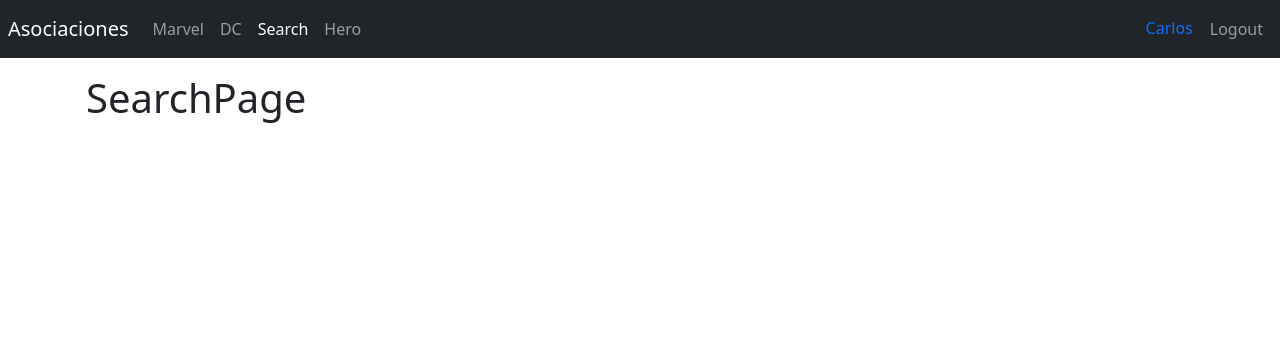
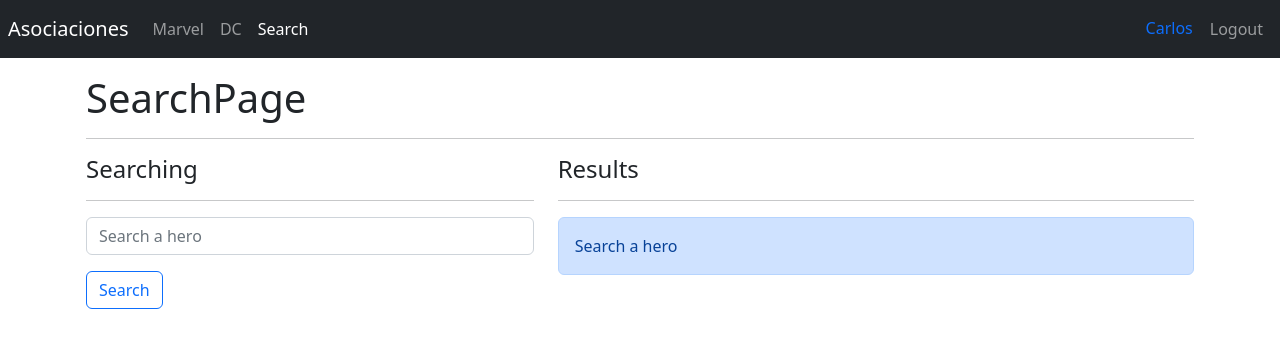
Before and after one commit to CarlosVMPE/react-heroes-spa-vite, a React (Vite) app: page /search in a window 1280 px wide. Shown: the top 348 px of the page. Built offline with nearby package versions, Linux system fonts and the light colour scheme.

Commit message:
adding searching page for heroes

```diff
--- a/package.json
+++ b/package.json
@@ -8,6 +8,7 @@
     "preview": "vite preview"
   },
   "dependencies": {
+    "query-string": "^7.1.1",
     "react": "^18.0.0",
     "react-dom": "^18.0.0",
     "react-router-dom": "^6.3.0"
--- /dev/null
+++ b/src/heroes/helpers/getHeroesByName.js
@@ -0,0 +1,10 @@
+import { heroes } from "../data/heroes";
+
+export const getHeroesByName = (name = '') => {
+    name = name.toLowerCase().trim();
+
+    if (name.length === 0) return [];
+
+    return heroes.filter(hero => hero.superhero.toLowerCase().includes(name))
+
+}
--- a/src/heroes/helpers/index.js
+++ b/src/heroes/helpers/index.js
@@ -1,2 +1,3 @@
 export * from './getHeroesByPublisher'
 export * from './getHeroById'
+export * from './getHeroesByName'
--- a/src/heroes/pages/SearchPage.jsx
+++ b/src/heroes/pages/SearchPage.jsx
@@ -1,7 +1,82 @@
-import React from 'react'
+import { useLocation, useNavigate } from 'react-router-dom';
+import queryString from 'query-string';
+import { useForm } from '../../hooks/useForm'
+import { HeroCard } from '../components';
+import { getHeroesByName } from '../helpers';
 
 export const SearchPage = () => {
+
+  const navigate = useNavigate();
+  const location = useLocation();
+
+  const { q = '' } = queryString.parse(location.search);
+
+  const heroes = getHeroesByName(q);
+
+  const showSearch = (q.length === 0);
+  const showError = (q.length > 0) && heroes.length === 0;
+
+  const { searchText, onInputChange } = useForm({
+    searchText: q
+  });
+
+  const onSearchSubmit = (e) => {
+    e.preventDefault();
+    //if (searchText.trim().length <= 1) return;
+
+    navigate(`?q=${searchText}`);
+  }
+
   return (
-    <h1>SearchPage</h1>
+    <>
+      <h1>SearchPage</h1>
+      <hr />
+
+      <div className="row">
+        <div className="col-5">
+          <h4>Searching</h4>
+          <hr />
+
+          <form onSubmit={onSearchSubmit}>
+            <input
+              type="text"
+              placeholder='Search a hero'
+              className='form-control'
+              name='searchText'
+              autoComplete='off'
+              value={searchText}
+              onChange={onInputChange}
+            />
+
+            <button className='btn btn-outline-primary mt-3'>
+              Search
+            </button>
+          </form>
+        </div>
+
+        <div className="col-7">
+          <h4>Results</h4>
+          <hr />
+
+          {/* {
+            (q === '')
+              ? <div className="alert alert-primary">Search a hero</div>
+              : (heroes.length === 0) && <div className="alert alert-danger">No hero with <strong>{q}</strong></div>
+
+          } */}
+
+          <div className="alert alert-primary animate__animated animate__fadeIn" style={{ display: showSearch ? '' : 'none' }}>Search a hero</div>
+
+          <div className="alert alert-danger animate__animated animate__fadeIn" style={{ display: showError ? '' : 'none' }}>No hero with <strong>{q}</strong></div>
+
+          {
+            heroes.map(hero => (
+              <HeroCard {...hero} key={hero.id} />
+            ))
+          }
+
+        </div>
+      </div>
+    </>
   )
 }
--- /dev/null
+++ b/src/hooks/useForm.js
@@ -0,0 +1,41 @@
+
+
+import { useState } from "react";
+
+/* Custom Form Hook */
+/*
+  Set an instance, you need to pass the values for your form:
+  const { description, onInputChange, onResetForm } = useForm({
+        description: ''
+    });
+*/
+/*
+  If you can use it, you need to set a tag "name" to your input
+  eg:
+  <input type="text" placeholder="abc"
+                name="description"
+                value={description}
+                onChange={onInputChange} />
+*/
+export const useForm = (initialForm = {}) => {
+    const [formState, setFormState] = useState(initialForm);
+
+    const onInputChange = ({ target }) => {
+        const { name, value } = target;
+        setFormState({
+            ...formState,
+            [name]: value,
+        });
+    };
+
+    const onResetForm = () => {
+        setFormState(initialForm);
+    }
+
+    return {
+        ...formState,
+        formState,
+        onInputChange,
+        onResetForm
+    };
+};
--- a/src/ui/components/Navbar.jsx
+++ b/src/ui/components/Navbar.jsx
@@ -45,12 +45,6 @@
                         Search
                     </NavLink>
 
-                    <NavLink
-                        className={({ isActive }) => `nav-item nav-link ${isActive ? 'active' : ''}`}
-                        to="/hero"
-                    >
-                        Hero
-                    </NavLink>
                 </div>
             </div>
 
```
Also changed, not shown: 1 other file (tests, documents, lock files or other folders).
